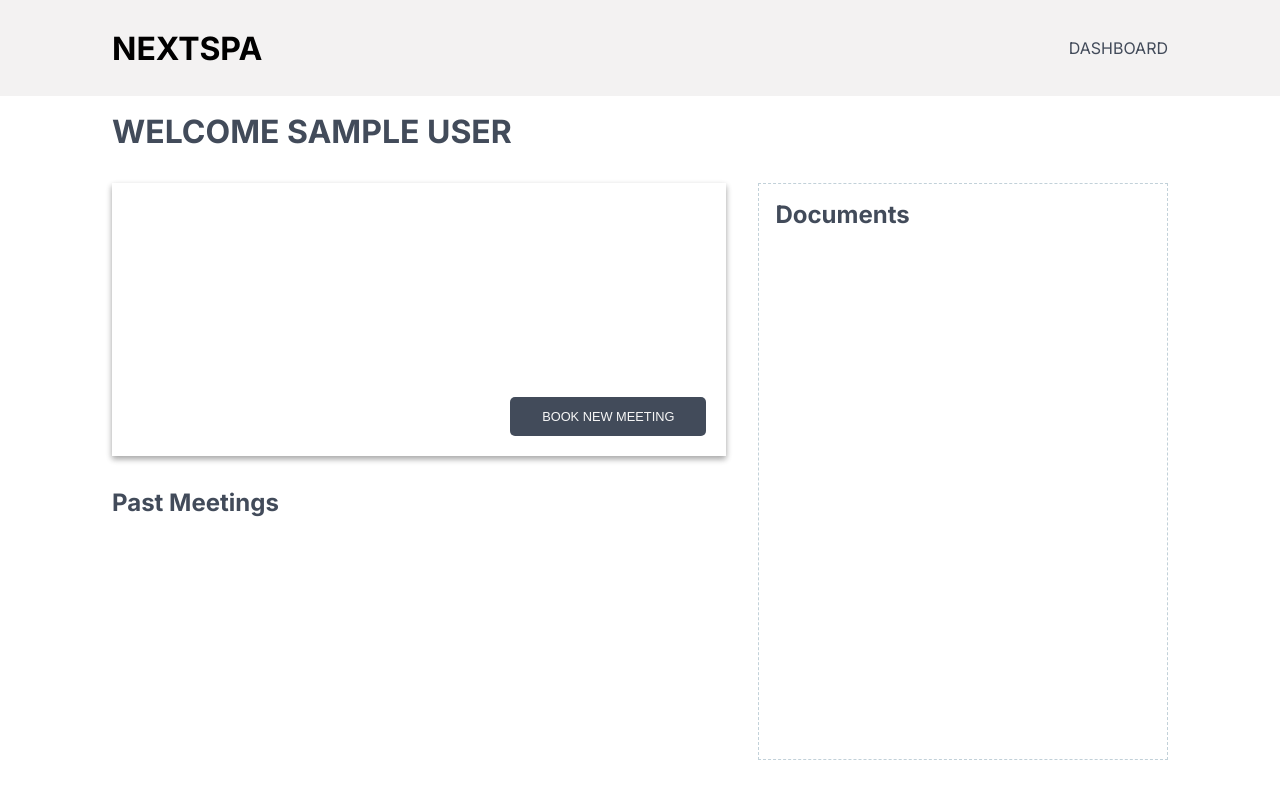
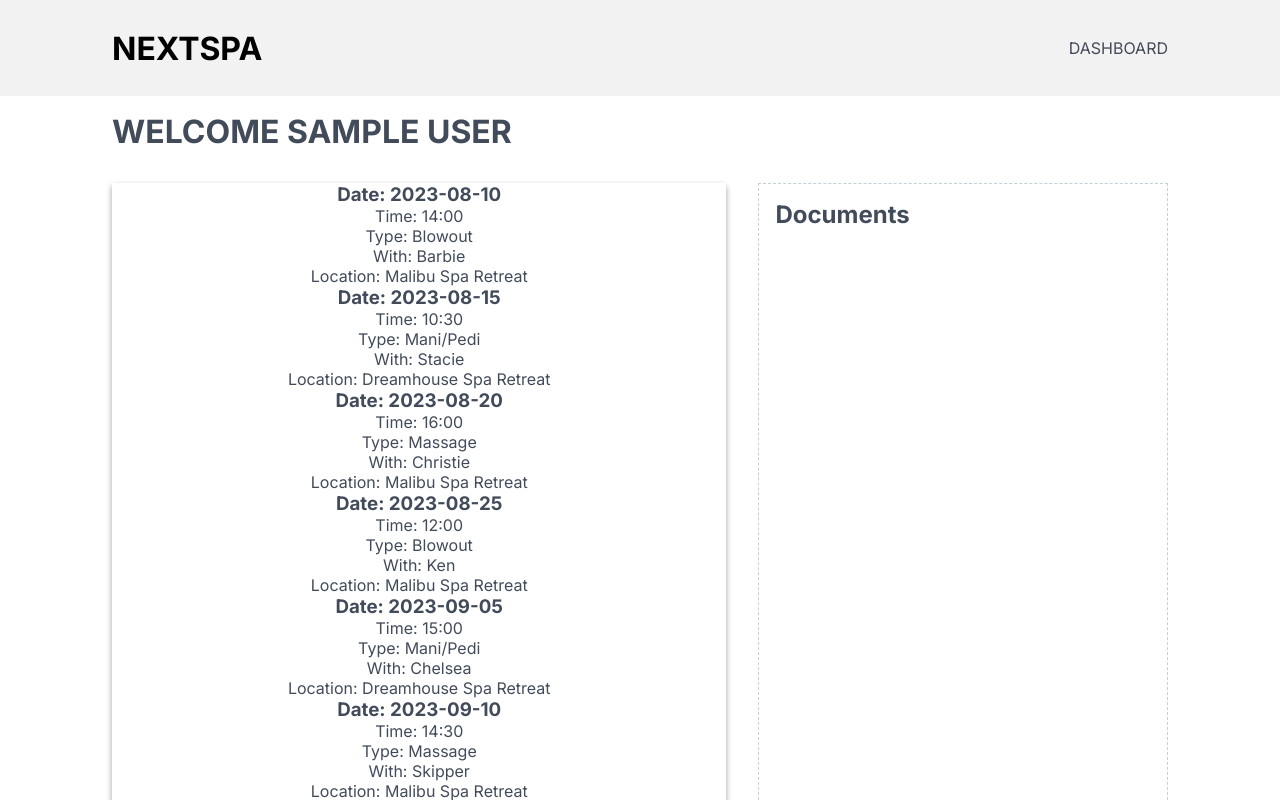
Before and after one commit to bholeneha/nextspa, a Next.js app: page /dashboard in a window 1280 px wide. Shown: the top 800 px of the page. Built offline with nearby package versions, Linux system fonts and the light colour scheme; no server answers; sample sign-in values are in the browser's storage.

Commit message:
build a meeting card component & render meeting cards using .map

```diff
--- a/app/components/organisms/meetingcard/meetingcard.tsx
+++ b/app/components/organisms/meetingcard/meetingcard.tsx
@@ -1,8 +1,32 @@
-import React from "react";
-import './meetingcard.scss'
 
-const MeetingCard: React.FC = () => {
-  return <div className="meeting-card">{}</div>;
+import React from 'react';
+
+interface MeetingCardProps {
+  date: string;
+  time: string;
+  serviceType: string;
+  spaSpecialist: string;
+  location: string;
+  className?: string; // Optional prop for custom class name
+}
+
+const MeetingCard: React.FC<MeetingCardProps> = ({
+  date,
+  time,
+  serviceType,
+  spaSpecialist,
+  location,
+  className = '', // Default value is an empty string
+}) => {
+  return (
+    <div className={`meeting-card ${className}`}>
+      <h3>Date: {date}</h3>
+      <p>Time: {time}</p>
+      <p>Type: {serviceType}</p>
+      <p>With: {spaSpecialist}</p>
+      <p>Location: {location}</p>
+    </div>
+  );
 };
 
 export default MeetingCard;
--- a/app/dashboard/page.tsx
+++ b/app/dashboard/page.tsx
@@ -4,6 +4,7 @@ import React, { useEffect, useState } from 'react';
 import HomeLayout from '../components/templates/home/home';
 import Button from '../components/atoms/button/button';
 import Modal from '../components/organisms/modal/modal';
+import MeetingCard from '../components/organisms/meetingcard/meetingcard';
 import { useRouter } from 'next/navigation';
 import { useSession } from 'next-auth/react';
 import meetings from '../utils/meetings';
@@ -38,10 +39,30 @@ const Dashboard: React.FC = () => {
       <div className='dashboard' >
         <h1>WELCOME {data?.user?.name?.toUpperCase()}</h1>
         <div className='upcoming-meetings'>
+          {futureMeetings.map((meeting) => (
+              <MeetingCard
+                key={meeting.id}
+                date={meeting.date}
+                time={meeting.time}
+                serviceType={meeting.serviceType}
+                spaSpecialist={meeting.spaSpecialist}
+                location={meeting.location}
+              />
+          ))}
           <Button onClick={toggleModal}>BOOK NEW MEETING</Button>
         </div>
         <div className='past-meetings'>
           <h2>Past Meetings</h2>
+          {pastMeetings.map((meeting) => (
+            <MeetingCard
+              key={meeting.id}
+              date={meeting.date}
+              time={meeting.time}
+              serviceType={meeting.serviceType}
+              spaSpecialist={meeting.spaSpecialist}
+              location={meeting.location}
+            />
+          ))}
         </div>
         <div className='documents-wrapper'>
           <h2>Documents</h2>
```
